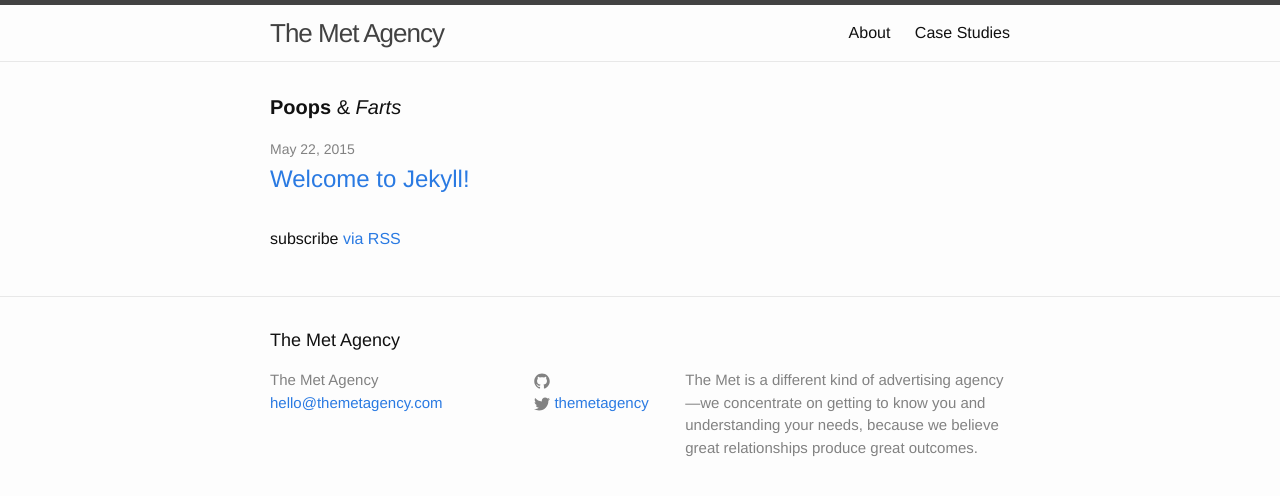
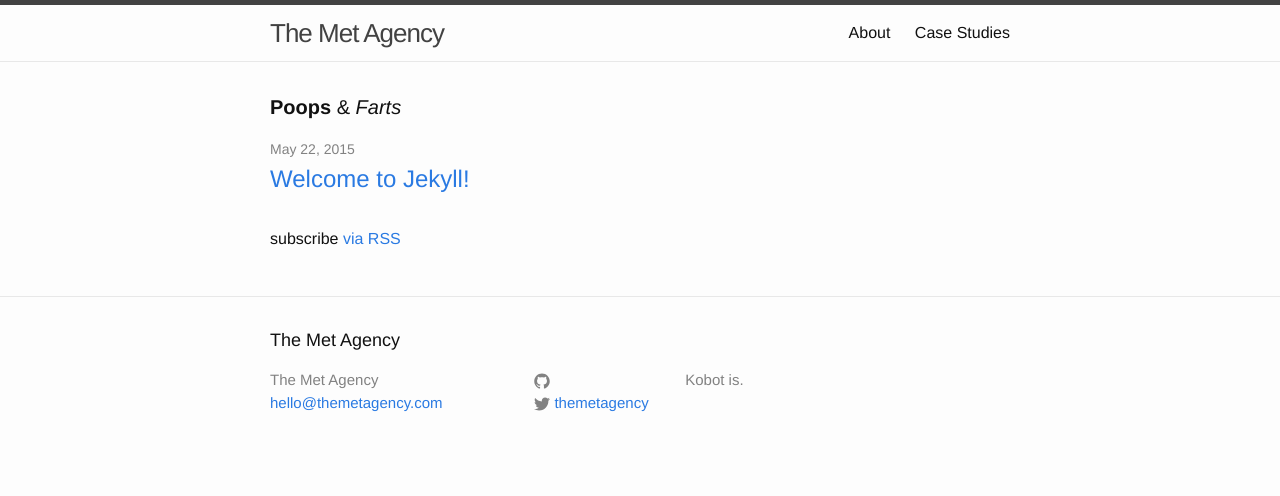
Before and after one commit to wearekobot/cloudcannon_jekyll_test, a Jekyll site: the page built from index.html, in a window 1280 px wide. Shown: the top 496 px of the page. Built offline with Jekyll 4.4.1, drawn with Linux system fonts in a browser that asks for light colours.

Commit message:
Updated '_config.yml' via CloudCannon

```diff
--- a/_config.yml
+++ b/_config.yml
@@ -1,6 +1,6 @@
 title: The Met Agency
 email: "hello@themetagency.com"
-description: "The Met is a different kind of advertising agency—we concentrate on getting to know you and understanding your needs, because we believe great relationships produce great outcomes."
+description: "Kobot is."
 baseurl: ""
 url: "http://themetagency.com"
 twitter_username: themetagency
```
